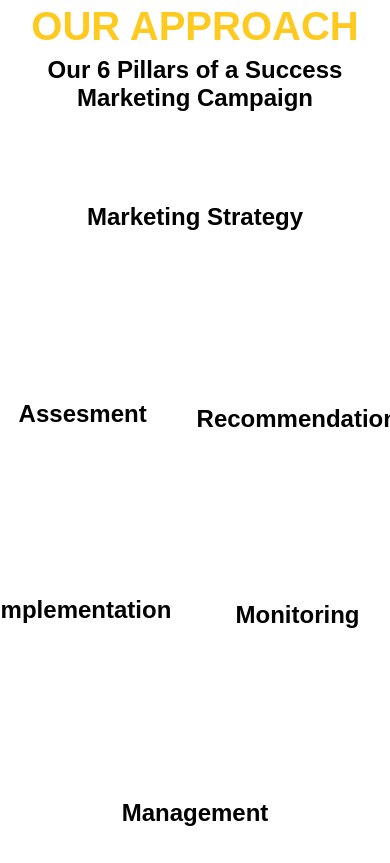
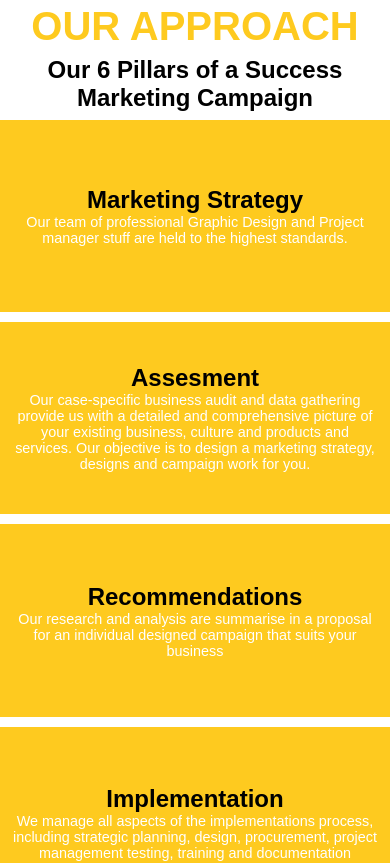
Before and after one commit to borigendiego/linaconsulting, a Next.js app: page / in a window 390 px wide. Shown: the part 860-1723 px from the top of the page. Built offline with nearby package versions, Linux system fonts and the light colour scheme; a web font is replaced by a local one.

Commit message:
Fix Our apporach on mobile view

```diff
--- a/components/approach/approach.module.scss
+++ b/components/approach/approach.module.scss
@@ -11,17 +11,3 @@
   grid-auto-flow: dense;
   grid-gap: 10px;
 }
-
-@media (max-width: $md-screen) {
-  .container {
-    grid-template-columns: repeat(auto-fill, minmax(50%, 1fr));
-    grid-template-rows: minmax(auto, auto);
-  }
-  .box {
-    grid-column: unset !important;
-    grid-row: unset !important;
-    background-image: none !important;
-    background-color: #feca1f;
-    .box-text { display: block; }
-  }
-}
--- a/components/approach/boxes/boxes.module.scss
+++ b/components/approach/boxes/boxes.module.scss
@@ -48,12 +48,20 @@
   background-color: #feca1f;
 }
 
-.title {
-  font-family: $main-font;
-}
+.title { font-family: $main-font; }
 
 .text {
   font-size: clamp(12px, 0.9rem, 16px);
   display: none;
   color: $white-color;
 }
+
+@media (max-width: $md-screen) {
+  .box {
+    grid-column: unset !important;
+    grid-row: unset !important;
+    background-image: none !important;
+    background-color: #feca1f;
+    .text { display: block; }
+  }
+}
```
